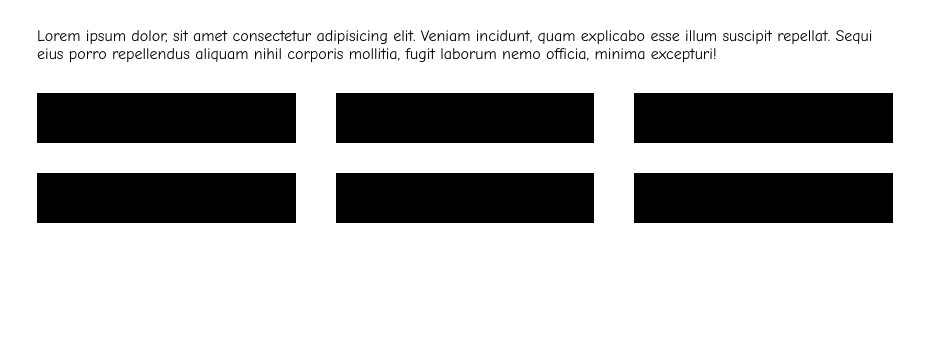
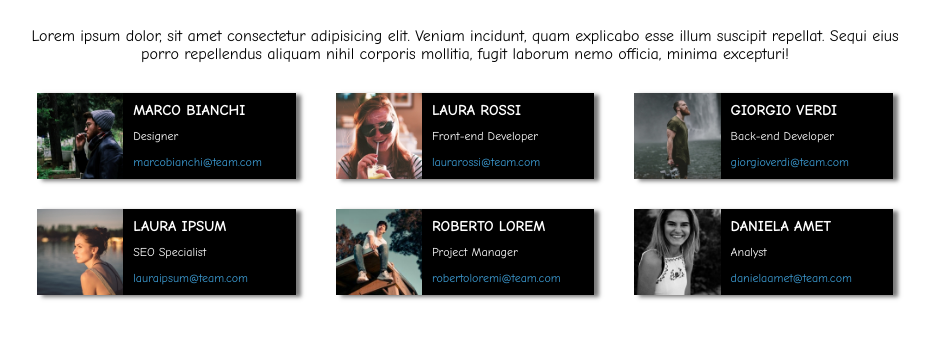
Before and after one commit to saraaffro/html-css-float-cards, a plain HTML site: page index.html in a window 1280 px wide. Shown: the part 80-418 px from the top of the page, without its empty margins (175-1107 px from the left). Drawn offline with Linux system fonts and the light colour scheme.

Commit message:
completamento layout e testi

```diff
--- a/css/style.css
+++ b/css/style.css
@@ -9,7 +9,7 @@
 /* stili main */
 h1{
     color: #e4306f;
-    font-weight: 700;
+    font-weight: bold;
     text-align: center;
 }
 
@@ -19,7 +19,8 @@ h1{
 }
 
 #info{
-    margin: 30px 20px;
+    margin: 30px 0;
+    text-align: center;
 }
 
 .row{
@@ -39,4 +40,32 @@ h1{
     margin: 0 20px;
     float: left;
     background-color: rgb(0, 0, 0);
+    font-size: 15px;
+    box-shadow: 5px 2px 4px #444343b5;
 }
+
+.photo{
+    width: calc(100%/3);
+    margin-right: 10px;
+    float: left;
+}
+
+.photo::after{
+    content: "";
+    display: table;
+    clear: left;
+}
+
+.person{
+    color: white;
+    margin: 5px 0 0 0;
+    line-height: 25px;
+}
+
+.occupation, .mail{
+    font-size: 12px;
+}
+
+.mail{
+    color: #3c9bd2;
+}
--- a/index.html
+++ b/index.html
@@ -30,15 +30,73 @@
             <!-- presentazione team -->
             <section>
                 <div class="row">
-                    <div class="block"></div>
-                    <div class="block"></div>
-                    <div class="block"></div>
+                    <div class="block marco">
+                        <img class="photo" src="img/male1.png" alt="Immagine Marco Bianchi">
+                        <div class="person">
+                        <span><strong>MARCO BIANCHI</strong></span>
+                        <br>
+                        <span class="occupation">Designer</span>
+                        <br>
+                        <span class="mail">marcobianchi&#64;team.com</span>
+                        </div>
+                    </div>
+
+                    <div class="block laura">
+                        <img class="photo" src="img/female1.png" alt="Immagine Laura Rossi">
+                        <div class="person">
+                        <span><strong>LAURA ROSSI</strong></span>
+                        <br>
+                        <span class="occupation">Front-end Developer</span>
+                        <br>
+                        <span class="mail">laurarossi&#64;team.com</span>
+                        </div>
+                    </div>
+
+                    <div class="block giorgio">
+                        <img class="photo" src="img/male2.png" alt="Immagine Giorgio Verdi">
+                        <div class="person">
+                        <span><strong>GIORGIO VERDI</strong></span>
+                        <br>
+                        <span class="occupation">Back-end Developer</span>
+                        <br>
+                        <span class="mail">giorgioverdi&#64;team.com</span>
+                        </div>
+                    </div>
                 </div>
 
                 <div class="row">
-                    <div class="block"></div>
-                    <div class="block"></div>
-                    <div class="block"></div>
+                    <div class="block marta">
+                        <img class="photo" src="img/female2.png" alt="Immagine Marta Ipsum">
+                        <div class="person">
+                        <span><strong>LAURA IPSUM</strong></span>
+                        <br>
+                        <span class="occupation">SEO Specialist</span>
+                        <br>
+                        <span class="mail">lauraipsum&#64;team.com</span>
+                        </div>
+                    </div>
+
+                    <div class="block roberto">
+                        <img class="photo" src="img/male3.png" alt="Immagine Roberto Lorem">
+                        <div class="person">
+                        <span><strong>ROBERTO LOREM</strong></span>
+                        <br>
+                        <span class="occupation">Project Manager</span>
+                        <br>
+                        <span class="mail">robertoloremi&#64;team.com</span>
+                        </div>
+                    </div>
+
+                    <div class="block daniela">
+                        <img class="photo" src="img/female3.png" alt="Immagine Daniela Amet">
+                        <div class="person">
+                        <span><strong>DANIELA AMET</strong></span>
+                        <br>
+                        <span class="occupation">Analyst</span>
+                        <br>
+                        <span class="mail">danielaamet&#64;team.com</span>
+                        </div>
+                    </div>
                 </div>
             </section>
         </main>
```
